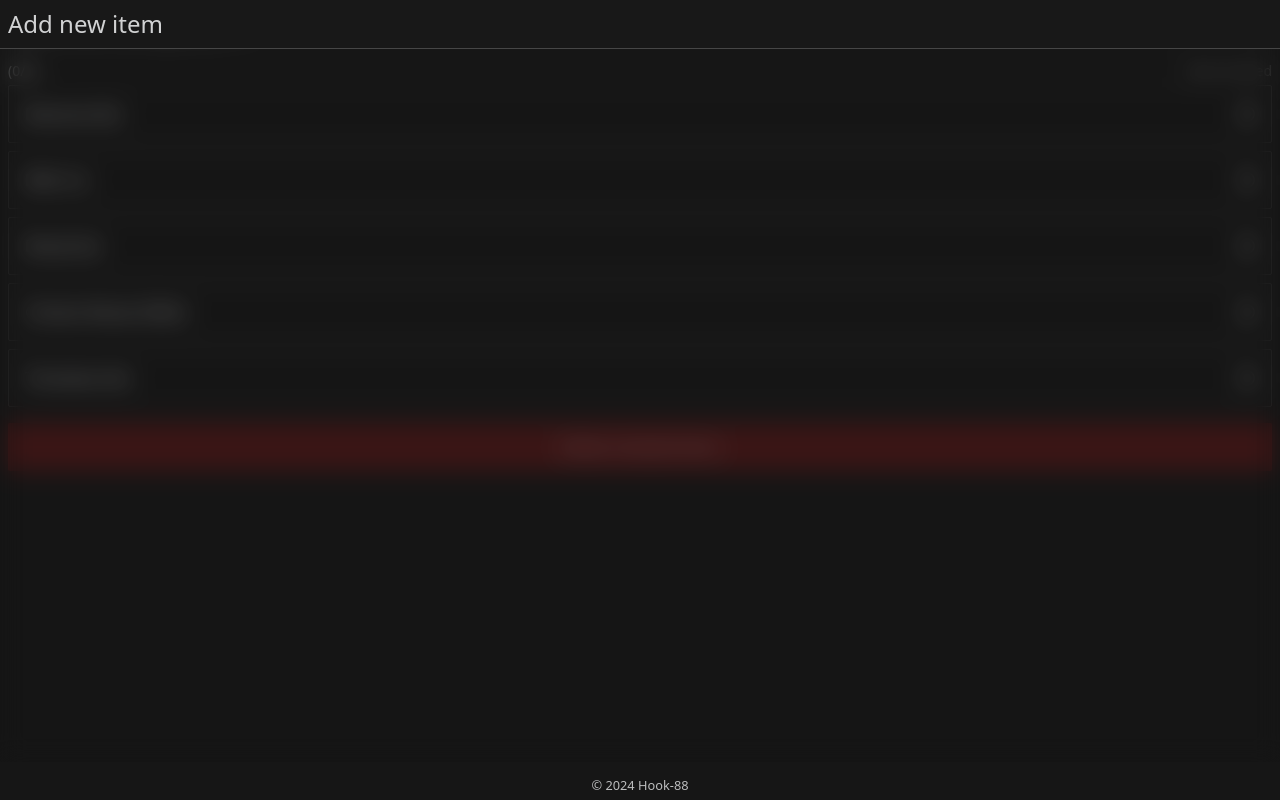
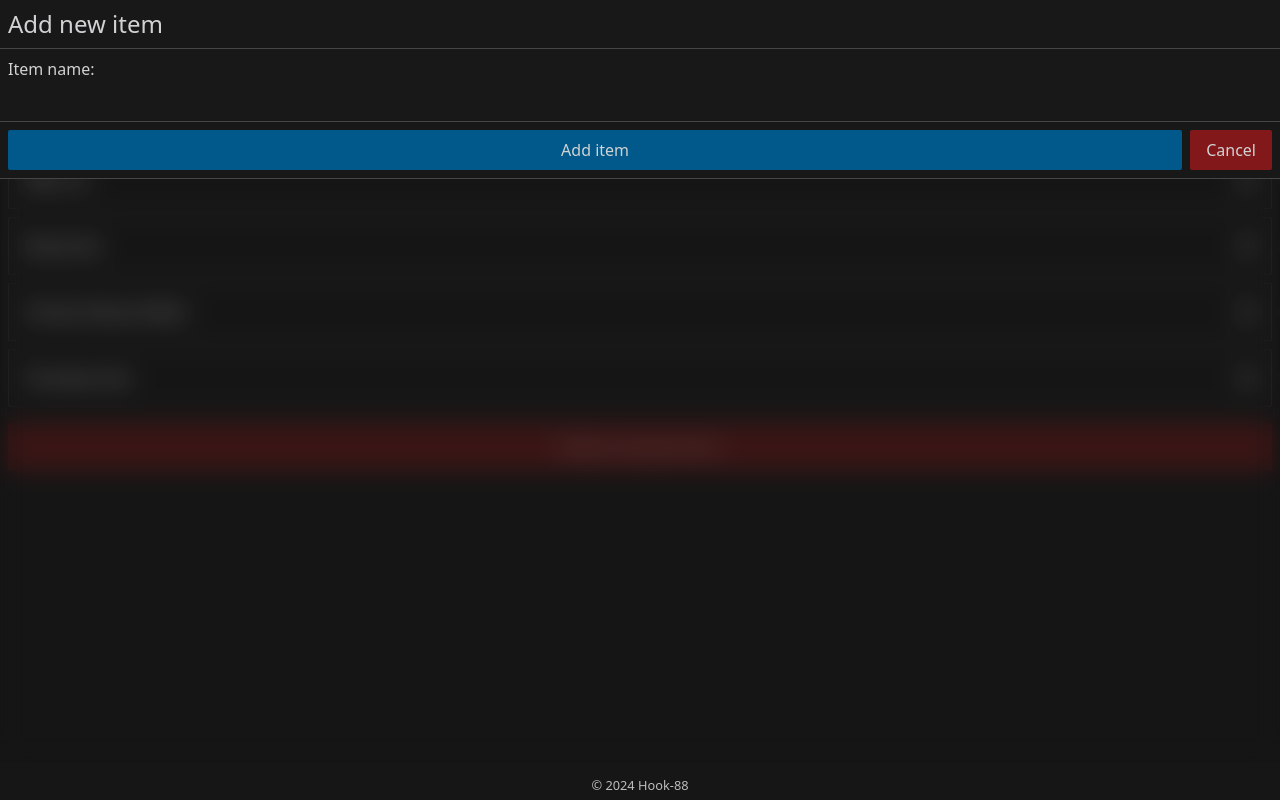
Before and after one commit to Hook-88/shopping-list, a Vue app: page / in a window 1280 px wide. Both pictures are taken after a click on the button 1253 px from the left and 24 px from the top of the page. Built offline with nearby package versions, Linux system fonts and the light colour scheme; the HTML template or start-up script is replaced by a standard one.

Commit message:
improved form styles

```diff
--- a/src/components/input/BaseInput.vue
+++ b/src/components/input/BaseInput.vue
@@ -1,7 +1,7 @@
 <script setup lang="ts">
 interface Props {
-  label: string
-  modelValue: string | number
+  label?: string
+  modelValue?: string | number
 }
 
 withDefaults(defineProps<Props>(), {
@@ -23,6 +23,9 @@ function handleInput(event: Event) {
 </script>
 
 <template>
-  <label v-if="label" :for="label">{{ label }}:</label>
-  <input :value="modelValue" v-model="$attrs" :id="label" @input="handleInput" />
+  <div>
+    <label v-if="label" :for="label">{{ label }}:</label>
+    <br />
+    <input :value="modelValue" v-bind="$attrs" :id="label" @input="handleInput" class="min-w-full" />
+  </div>
 </template>
--- a/src/components/modal/BaseModal.vue
+++ b/src/components/modal/BaseModal.vue
@@ -27,7 +27,7 @@ function handleClose() {
 <template>
   <dialog class="open:bg-[#181818]/20 backdrop-blur-md text-[#d1d2d3] min-w-full h-full" ref='dialog-ref'
     @close="handleClose">
-    <div class="bg-[#181818]">
+    <div class="bg-[#181818] border-b border-white/20">
       <header class="flex items-center justify-between border-b border-white/20 text-2xl p-2"
         v-if="dialogStore.dialogTitle">
         <h1>{{ dialogStore.dialogTitle }}</h1>
--- a/src/features/add-new-item/form/ShoppingItemForm.vue
+++ b/src/features/add-new-item/form/ShoppingItemForm.vue
@@ -1,9 +1,17 @@
 <script setup lang="ts">
+import BaseButton from '@/components/buttons/BaseButton.vue';
+import BaseInput from '@/components/input/BaseInput.vue';
 
 </script>
 
 <template>
-  <form>
-
+  <form class="flex flex-col gap-4 mt-2">
+    <main class="mx-2">
+      <BaseInput label="Item name" />
+    </main>
+    <footer class="flex items-center justify-between py-2 gap-2 border-t border-white/20 px-2">
+      <BaseButton class="grow">Add item</BaseButton>
+      <BaseButton button-type="danger">Cancel</BaseButton>
+    </footer>
   </form>
 </template>
--- a/src/views/HomeView.vue
+++ b/src/views/HomeView.vue
@@ -5,7 +5,7 @@ import { RouterLink } from 'vue-router'
 import MainNav from '@/components/main-nav/MainNav.vue'
 import { GROCERYITEMS } from '@/data/shoppingList';
 import ShoppingList from '@/features/shoppinglist/ShoppingList.vue';
-import { onMounted } from 'vue';
+import { markRaw, onMounted } from 'vue';
 import { useShoppingItemsStore } from '@/stores/shoppingItems';
 import BaseButton from '@/components/buttons/BaseButton.vue';
 import { useDialogStore } from '@/stores/dialog';
@@ -22,7 +22,7 @@ const dialogStore = useDialogStore()
 
 function handleClickAddNewItem() {
   dialogStore.open({
-    component: ShoppingItemForm,
+    component: markRaw(ShoppingItemForm),
     title: 'Add new item'
   })
 }
```
